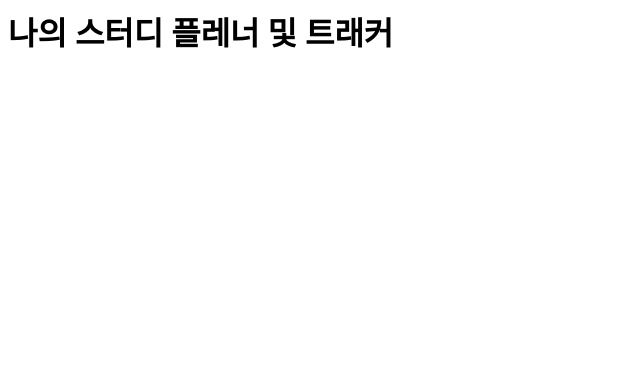
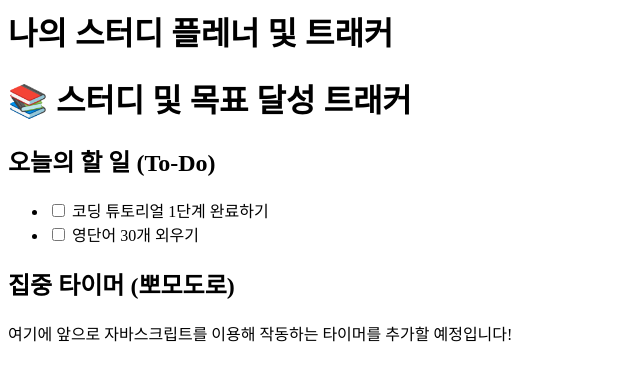
Before and after one commit to maruzone365-cpu/study-tracker, a plain HTML site: page index.html in a window 1280 px wide. Shown: the whole page, without its empty margins (0-640 px from the left). Drawn offline with Linux system fonts and the light colour scheme.

Commit message:
기본화면만들기

```diff
--- a/index.html
+++ b/index.html
@@ -1 +1,21 @@
 <h1>나의 스터디 플레너 및 트래커</h1>
+<!DOCTYPE html>
+<html lang="ko">
+<head>
+    <meta charset="UTF-8">
+        <meta name="viewport" content="width=device-width, initial-scale=1.0">
+            <title>나의 스터디 트래커</title>
+            </head>
+            <body>
+                <h1>📚 스터디 및 목표 달성 트래커</h1>
+
+                        <h2>오늘의 할 일 (To-Do)</h2>
+                            <ul>
+                                    <li><input type="checkbox"> 코딩 튜토리얼 1단계 완료하기</li>
+                                            <li><input type="checkbox"> 영단어 30개 외우기</li>
+                                                </ul>
+
+                                                    <h2>집중 타이머 (뽀모도로)</h2>
+                                                        <p>여기에 앞으로 자바스크립트를 이용해 작동하는 타이머를 추가할 예정입니다!</p>
+                                                        </body>
+                                                        </html>
```
